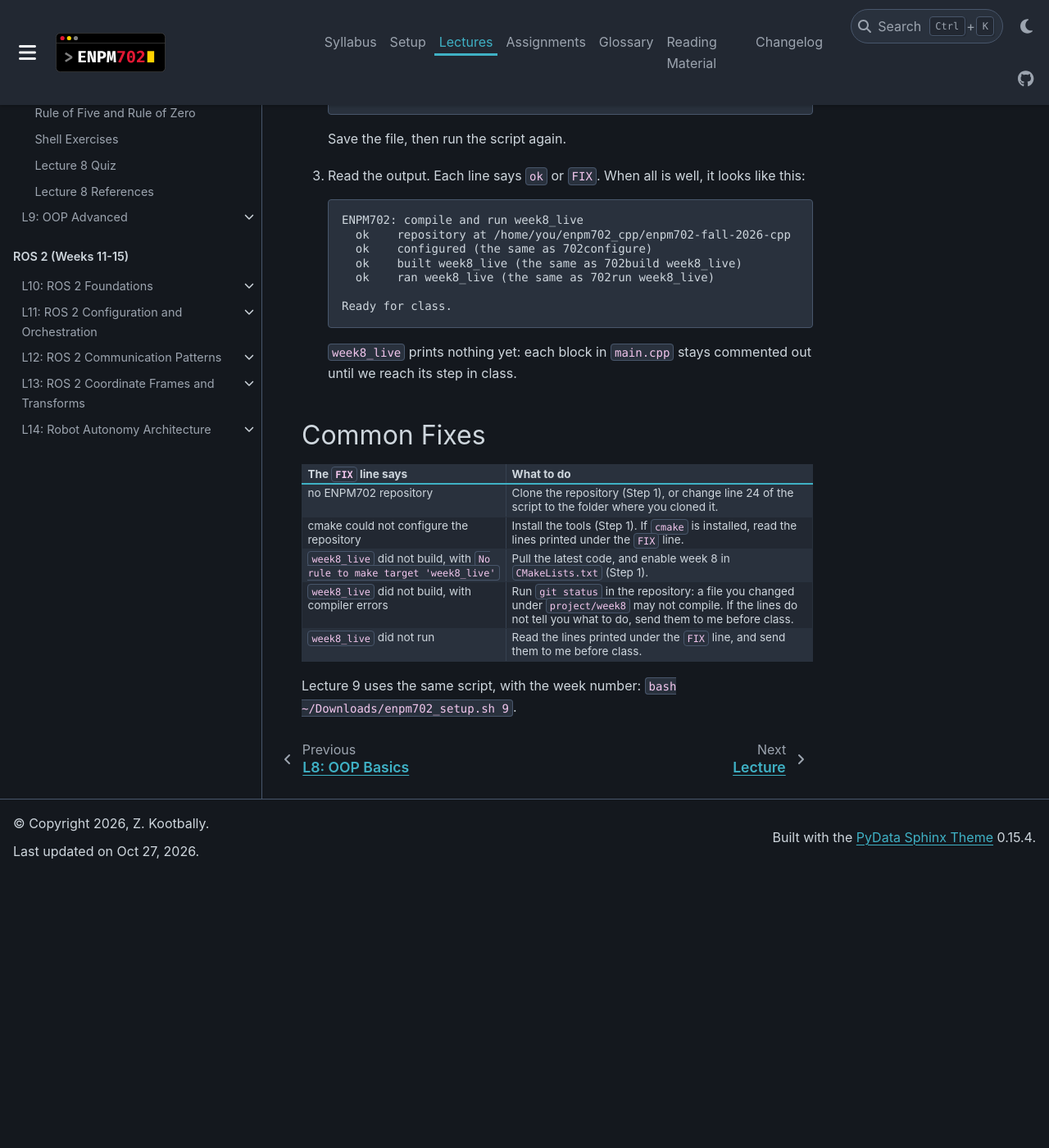
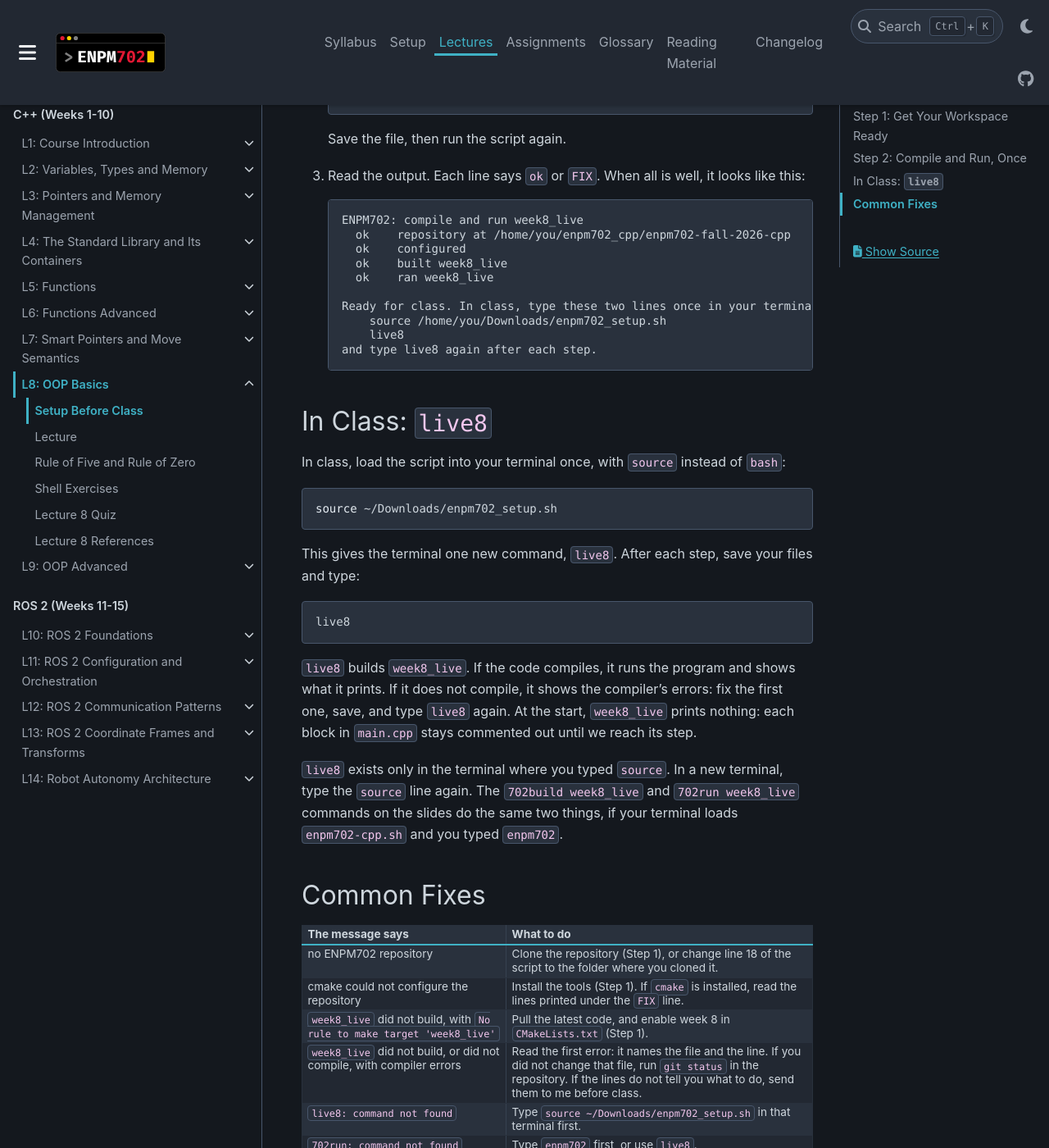
Before and after one commit to zeidk/enpm702-fall-2026-docs, a Sphinx documentation site: the page built from docs/source/lectures/lecture8/l8_setup.rst, in a window 1280 px wide and 1400 px high, scrolled down 1802 px. Shown: the whole window at 82% size. Built offline with Sphinx 7.4.7 and the PyData theme 0.15.4, drawn with Linux system fonts in a browser that asks for light colours; before the commit the page ends 2869 px from its top, so only the background shows below that; some of the changed text lies outside the part shown.

Commit message:
L8 setup: source the script to get live8 and live9 in class
bash enpm702_setup.sh still checks before class that week8_live compiles
and runs. source enpm702_setup.sh defines live8 and live9 in that terminal:
build the week's live program and, if it compiles, run it; otherwise show
the compiler's errors. Works in bash and zsh. The repository path is line 18.

```diff
--- a/docs/source/lectures/lecture8/l8_setup.rst
+++ b/docs/source/lectures/lecture8/l8_setup.rst
@@ -47,8 +47,8 @@
 
 5. **Week 8 enabled.** In the repository's ``CMakeLists.txt``, the line ``add_subdirectory(project/week8)`` must not start with ``#``.
 
-Step 2: Compile and Run
------------------------
+Step 2: Compile and Run, Once
+-----------------------------
 
 1. Download the script: :download:`enpm702_setup.sh <enpm702_setup.sh>`.
 
@@ -58,11 +58,11 @@
 
       bash ~/Downloads/enpm702_setup.sh
 
-   The script looks for the repository in ``~/enpm702_cpp/enpm702-fall-2026-cpp``. If you cloned it somewhere else, open ``enpm702_setup.sh`` in VS Code and change **line 24**, between the quotes, to the folder where you cloned it. For example, for a clone in ``~/courses``:
+   The script looks for the repository in ``~/enpm702_cpp/enpm702-fall-2026-cpp``. If you cloned it somewhere else, open ``enpm702_setup.sh`` in VS Code and change **line 18**, between the quotes, to the folder where you cloned it. For example, for a clone in ``~/courses``:
 
    .. code-block:: bash
 
-      ws="$HOME/courses/enpm702-fall-2026-cpp"
+      ENPM702_LIVE_WS="$HOME/courses/enpm702-fall-2026-cpp"
 
    Save the file, then run the script again.
 
@@ -72,13 +72,33 @@
 
       ENPM702: compile and run week8_live
         ok    repository at /home/you/enpm702_cpp/enpm702-fall-2026-cpp
-        ok    configured (the same as 702configure)
-        ok    built week8_live (the same as 702build week8_live)
-        ok    ran week8_live (the same as 702run week8_live)
+        ok    configured
+        ok    built week8_live
+        ok    ran week8_live
 
-      Ready for class.
+      Ready for class. In class, type these two lines once in your terminal:
+          source /home/you/Downloads/enpm702_setup.sh
+          live8
+      and type live8 again after each step.
 
-   ``week8_live`` prints nothing yet: each block in ``main.cpp`` stays commented out until we reach its step in class.
+In Class: ``live8``
+-------------------
+
+In class, load the script into your terminal once, with ``source`` instead of ``bash``:
+
+.. code-block:: bash
+
+   source ~/Downloads/enpm702_setup.sh
+
+This gives the terminal one new command, ``live8``. After each step, save your files and type:
+
+.. code-block:: bash
+
+   live8
+
+``live8`` builds ``week8_live``. If the code compiles, it runs the program and shows what it prints. If it does not compile, it shows the compiler's errors: fix the first one, save, and type ``live8`` again. At the start, ``week8_live`` prints nothing: each block in ``main.cpp`` stays commented out until we reach its step.
+
+``live8`` exists only in the terminal where you typed ``source``. In a new terminal, type the ``source`` line again. The ``702build week8_live`` and ``702run week8_live`` commands on the slides do the same two things, if your terminal loads ``enpm702-cpp.sh`` and you typed ``enpm702``.
 
 Common Fixes
 ------------
@@ -88,17 +108,19 @@
    :widths: 40 60
    :class: compact-table
 
-   * - The ``FIX`` line says
+   * - The message says
      - What to do
    * - no ENPM702 repository
-     - Clone the repository (Step 1), or change line 24 of the script to the folder where you cloned it.
+     - Clone the repository (Step 1), or change line 18 of the script to the folder where you cloned it.
    * - cmake could not configure the repository
      - Install the tools (Step 1). If ``cmake`` is installed, read the lines printed under the ``FIX`` line.
    * - ``week8_live`` did not build, with ``No rule to make target 'week8_live'``
      - Pull the latest code, and enable week 8 in ``CMakeLists.txt`` (Step 1).
-   * - ``week8_live`` did not build, with compiler errors
-     - Run ``git status`` in the repository: a file you changed under ``project/week8`` may not compile. If the lines do not tell you what to do, send them to me before class.
-   * - ``week8_live`` did not run
-     - Read the lines printed under the ``FIX`` line, and send them to me before class.
+   * - ``week8_live`` did not build, or did not compile, with compiler errors
+     - Read the first error: it names the file and the line. If you did not change that file, run ``git status`` in the repository. If the lines do not tell you what to do, send them to me before class.
+   * - ``live8: command not found``
+     - Type ``source ~/Downloads/enpm702_setup.sh`` in that terminal first.
+   * - ``702run: command not found``
+     - Type ``enpm702`` first, or use ``live8``.
 
-Lecture 9 uses the same script, with the week number: ``bash ~/Downloads/enpm702_setup.sh 9``.
+Lecture 9 uses the same script with the week number: ``bash ~/Downloads/enpm702_setup.sh 9`` before class, and ``live9`` in class.
```
Also changed, not shown: 1 other file.
